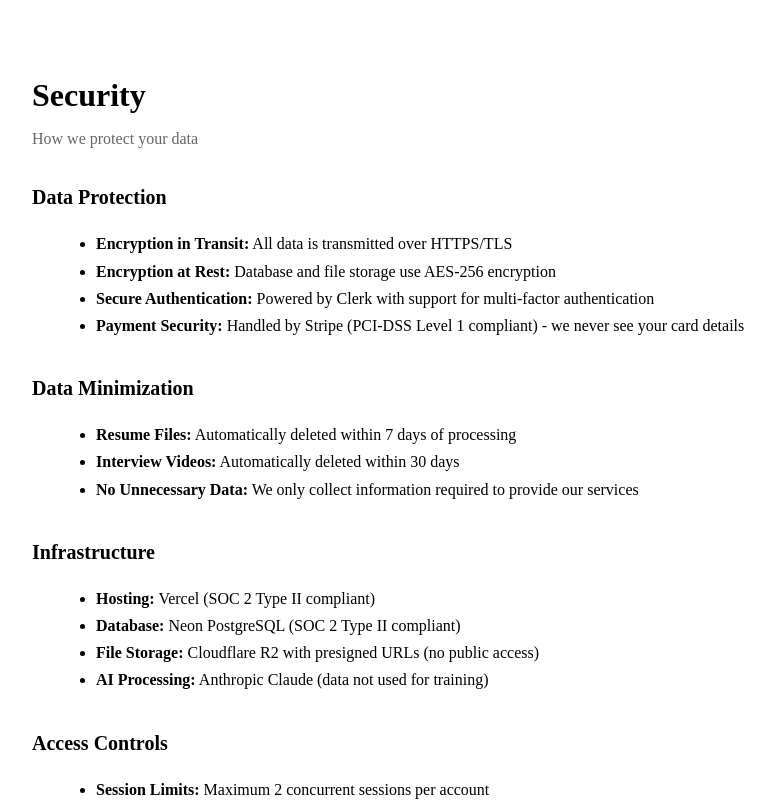
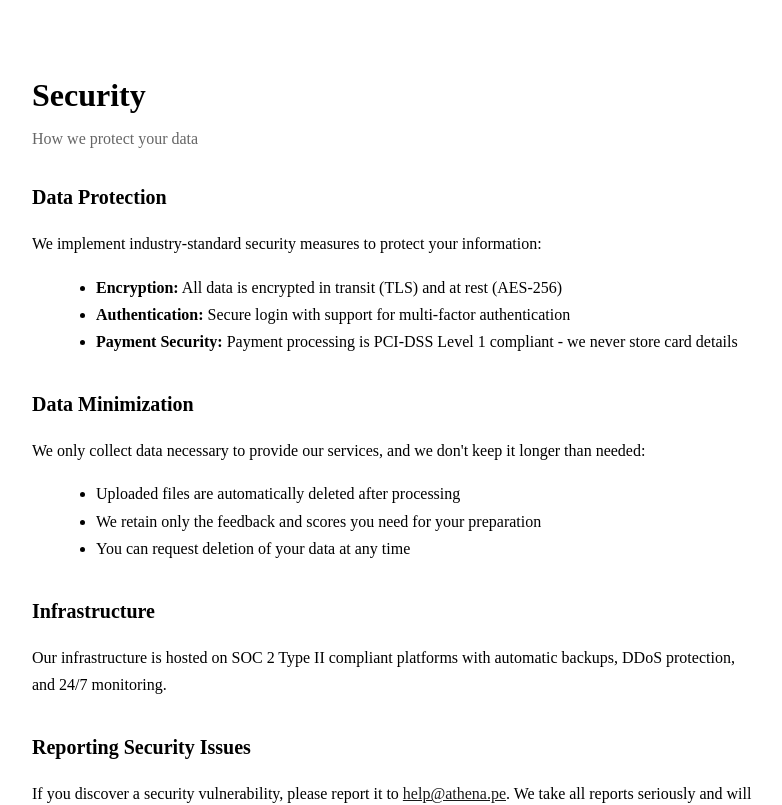
Before and after one commit to myoussoffi-svg/athena-portal, a Next.js app in the folder portal/: page /security in a window 1280 px wide. Shown: the top 805 px of the page, without its empty margins (248-1030 px from the left). Built offline with nearby package versions, Linux system fonts and the light colour scheme.

Commit message:
Simplify security page - remove specific vendor names
Keep security messaging focused on outcomes (encryption, compliance)
rather than specific implementation details.

Co-Authored-By: Claude Opus 4.5 <noreply@anthropic.com>

```diff
--- a/portal/app/(legal)/security/page.tsx
+++ b/portal/app/(legal)/security/page.tsx
@@ -14,40 +14,34 @@ export default function SecurityPage() {
       <div style={{ lineHeight: 1.7 }}>
         <section style={{ marginBottom: 32 }}>
           <h2 style={{ fontSize: 20, fontWeight: 600, marginBottom: 12 }}>Data Protection</h2>
+          <p style={{ marginBottom: 16 }}>
+            We implement industry-standard security measures to protect your information:
+          </p>
           <ul style={{ marginLeft: 24 }}>
-            <li><strong>Encryption in Transit:</strong> All data is transmitted over HTTPS/TLS</li>
-            <li><strong>Encryption at Rest:</strong> Database and file storage use AES-256 encryption</li>
-            <li><strong>Secure Authentication:</strong> Powered by Clerk with support for multi-factor authentication</li>
-            <li><strong>Payment Security:</strong> Handled by Stripe (PCI-DSS Level 1 compliant) - we never see your card details</li>
+            <li><strong>Encryption:</strong> All data is encrypted in transit (TLS) and at rest (AES-256)</li>
+            <li><strong>Authentication:</strong> Secure login with support for multi-factor authentication</li>
+            <li><strong>Payment Security:</strong> Payment processing is PCI-DSS Level 1 compliant - we never store card details</li>
           </ul>
         </section>
 
         <section style={{ marginBottom: 32 }}>
           <h2 style={{ fontSize: 20, fontWeight: 600, marginBottom: 12 }}>Data Minimization</h2>
+          <p style={{ marginBottom: 16 }}>
+            We only collect data necessary to provide our services, and we don&apos;t keep it longer than needed:
+          </p>
           <ul style={{ marginLeft: 24 }}>
-            <li><strong>Resume Files:</strong> Automatically deleted within 7 days of processing</li>
-            <li><strong>Interview Videos:</strong> Automatically deleted within 30 days</li>
-            <li><strong>No Unnecessary Data:</strong> We only collect information required to provide our services</li>
+            <li>Uploaded files are automatically deleted after processing</li>
+            <li>We retain only the feedback and scores you need for your preparation</li>
+            <li>You can request deletion of your data at any time</li>
           </ul>
         </section>
 
         <section style={{ marginBottom: 32 }}>
           <h2 style={{ fontSize: 20, fontWeight: 600, marginBottom: 12 }}>Infrastructure</h2>
-          <ul style={{ marginLeft: 24 }}>
-            <li><strong>Hosting:</strong> Vercel (SOC 2 Type II compliant)</li>
-            <li><strong>Database:</strong> Neon PostgreSQL (SOC 2 Type II compliant)</li>
-            <li><strong>File Storage:</strong> Cloudflare R2 with presigned URLs (no public access)</li>
-            <li><strong>AI Processing:</strong> Anthropic Claude (data not used for training)</li>
-          </ul>
-        </section>
-
-        <section style={{ marginBottom: 32 }}>
-          <h2 style={{ fontSize: 20, fontWeight: 600, marginBottom: 12 }}>Access Controls</h2>
-          <ul style={{ marginLeft: 24 }}>
-            <li><strong>Session Limits:</strong> Maximum 2 concurrent sessions per account</li>
-            <li><strong>Role-Based Access:</strong> Admin functions require explicit authorization</li>
-            <li><strong>Audit Logging:</strong> Administrative actions are logged for accountability</li>
-          </ul>
+          <p>
+            Our infrastructure is hosted on SOC 2 Type II compliant platforms with automatic
+            backups, DDoS protection, and 24/7 monitoring.
+          </p>
         </section>
 
         <section style={{ marginBottom: 32 }}>
```
